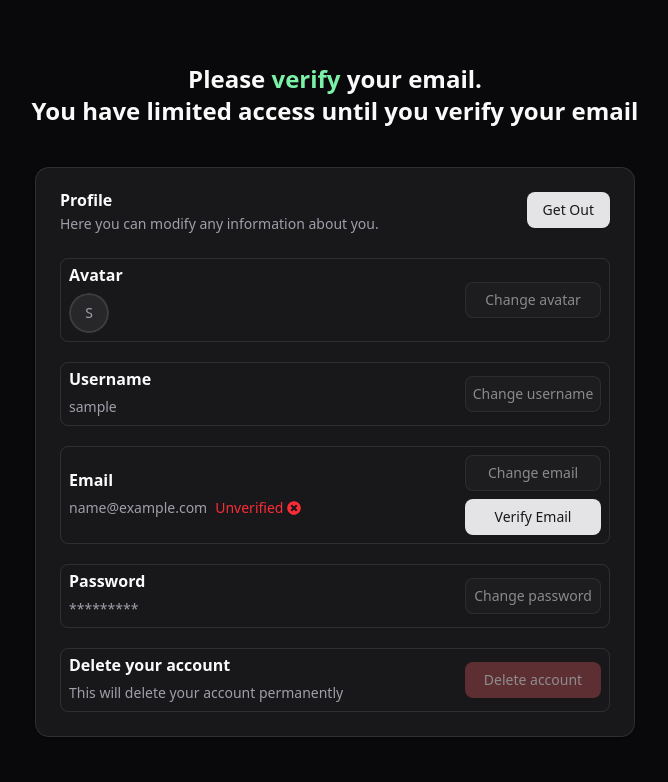
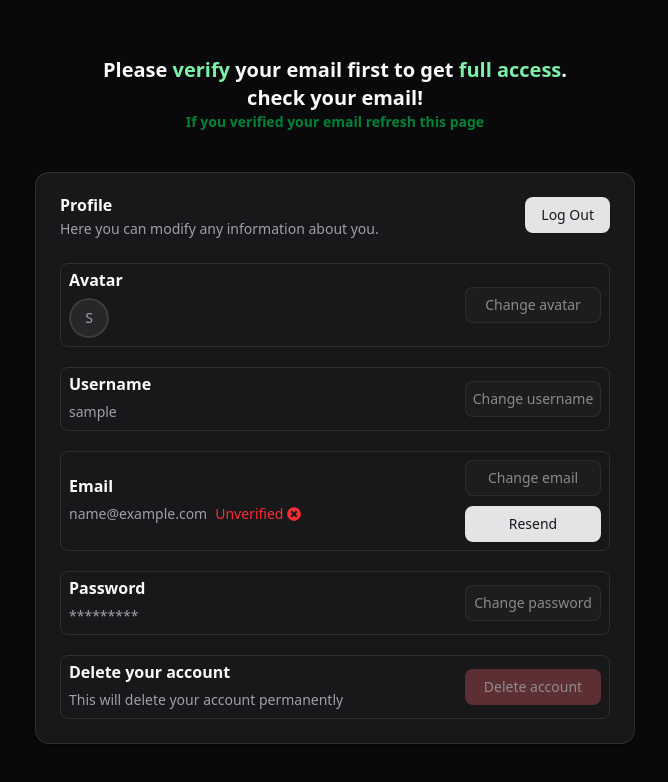
Before and after one commit to m3gezz/ChatWave, a React (Vite) app in the folder frontend/: page /user/profile in a window 1280 px wide. Shown: the top 782 px of the page, without its empty margins (305-973 px from the left). Built offline with nearby package versions, Linux system fonts and the light colour scheme; sample sign-in values are in the browser's storage.

Commit message:
changing the email verification process

```diff
--- a/frontend/src/components/animations/Spinner.jsx
+++ b/frontend/src/components/animations/Spinner.jsx
@@ -3,7 +3,7 @@ import { Loader2Icon } from "lucide-react";
 
 export default function Spinner() {
   return (
-    <div role="status" className="flex items-center gap-1">
+    <div role="status" className="flex items-center gap-1 select-none">
       <Loader2Icon className="animate-spin" />
       Please wait
     </div>
--- a/frontend/src/components/custom/EmailVerify.jsx
+++ /dev/null
@@ -1,104 +0,0 @@
-import { Button } from "@/components/ui/button";
-import {
-  DialogClose,
-  DialogContent,
-  DialogDescription,
-  DialogFooter,
-  DialogHeader,
-  DialogTitle,
-} from "@/components/ui/dialog";
-import { Input } from "@/components/ui/input";
-import { Label } from "@/components/ui/label";
-import { useMainContext } from "../../contexts/MainContext";
-import { useForm } from "react-hook-form";
-import { zodResolver } from "@hookform/resolvers/zod";
-import { emailVerificationSchema } from "../../schemas/schemas";
-import Error from "./Error";
-import { useEffect, useState } from "react";
-import Spinner from "../animations/Spinner";
-import { Client } from "../../axios/axios";
-import { useNavigate } from "react-router-dom";
-
-export default function EmailVerify() {
-  const { user, token, handleUser } = useMainContext();
-  const [loading, setLoading] = useState(false);
-  const navigate = useNavigate();
-
-  const form = useForm({
-    resolver: zodResolver(emailVerificationSchema),
-    defaultValues: {
-      code: "",
-    },
-  });
-
-  const sendCode = async () => {
-    console.log("hi");
-  };
-
-  useEffect(() => {
-    sendCode();
-  }, []);
-
-  const handleOnSubmit = async (data) => {
-    // setLoading(true);
-    // try {
-    //   const response = await Client.patch(`/api/users/${user.id}`, data, {
-    //     headers: { Authorization: `Bearer ${token}` },
-    //   });
-    //   handleUser(response.data);
-    //   navigate("/user");
-    // } catch (err) {
-    //   const errors = err.response?.data?.errors;
-
-    //   if (errors) {
-    //     Object.keys(errors).forEach((field) => {
-    //       form.setError(field, {
-    //         type: "server",
-    //         message: errors[field][0],
-    //       });
-    //     });
-    //   }
-    // } finally {
-    //   setLoading(false);
-    // }
-    console.log(data.code.toUpperCase());
-  };
-
-  return (
-    <DialogContent className="sm:max-w-[425px]">
-      <form onSubmit={form.handleSubmit(handleOnSubmit)}>
-        <DialogHeader>
-          <DialogTitle>Verify your Email</DialogTitle>
-          <DialogDescription>
-            We sent a 5 digits code to your email. Enter it to verify your
-            email. The code will expire in 10 minutes
-          </DialogDescription>
-        </DialogHeader>
-        <div className="space-y-2.5 py-2">
-          <Label htmlFor="code">Verifying Code</Label>
-          <Input
-            id="code"
-            {...form.register("code")}
-            placeholder="Enter code"
-            maxLength={5}
-            className={"text-lg text-center uppercase w-[50%] mx-auto my-2.5"}
-          />
-          {form.formState.errors.code && (
-            <Error>{form.formState.errors.code.message}</Error>
-          )}
-        </div>
-        <DialogFooter>
-          <DialogClose asChild>
-            <Button variant="outline">Cancel</Button>
-          </DialogClose>
-          <Button type="button" variant={"secondary"}>
-            Resend
-          </Button>
-          <Button type="submit" disabled={loading}>
-            {loading ? <Spinner /> : "Verify"}
-          </Button>
-        </DialogFooter>
-      </form>
-    </DialogContent>
-  );
-}
--- a/frontend/src/pages/user/Main.jsx
+++ b/frontend/src/pages/user/Main.jsx
@@ -9,6 +9,7 @@ export default function Main() {
   if (token && !user.email_verified_at) {
     return <Navigate to={"/user/profile"} />;
   }
+
   return (
     <main className="min-h-screen select-none w-full md:w-[90%] mx-auto lg:w-[80%] flex md:py-4">
       <SideBar />
--- a/frontend/src/pages/user/Profile.jsx
+++ b/frontend/src/pages/user/Profile.jsx
@@ -1,4 +1,4 @@
-import React, { useState } from "react";
+import React, { useEffect, useState } from "react";
 import { Avatar, AvatarFallback, AvatarImage } from "@/components/ui/avatar";
 import {
   Card,
@@ -18,16 +18,26 @@ import PasswordEdit from "../../components/custom/PasswordEdit";
 import EmailEdit from "../../components/custom/EmailEdit";
 import AvatarEdit from "../../components/custom/AvatarEdit";
 import { FaCheckCircle, FaTimesCircle } from "react-icons/fa";
-import EmailVerify from "../../components/custom/EmailVerify";
 import AccountDelete from "../../components/custom/AccountDelete";
+import Spinner from "../../components/animations/Spinner";
 import { Client } from "../../axios/axios";
-import Spinner from "../../components/animations/Spinner";
 
 export default function Profile() {
   const { user, token, handleUser, handleToken } = useMainContext();
+  const [loading, setLoading] = useState(false);
+  const [countdown, setCountdown] = useState(0);
 
-  const [loading, setLoading] = useState(false);
   const initial = user.username.charAt(0).toUpperCase();
+
+  useEffect(() => {
+    if (countdown <= 0) return;
+
+    const timer = setInterval(() => {
+      setCountdown((prev) => prev - 1);
+    }, 1000);
+
+    return () => clearInterval(timer);
+  }, [countdown]);
 
   const handleLogout = async () => {
     setLoading(true);
@@ -49,17 +59,24 @@ export default function Profile() {
 
   return (
     <main className="flex flex-col gap-10 min-h-screen select-none justify-center items-center">
-      <h1 className="text-2xl font-bold text-center w-full">
+      <h1 className="text-xl font-bold text-center w-full">
         {user.email_verified_at ? (
           <p>
             Trying to <span className="text-green-300">modify</span> your
             profile huh. <br /> have fun!
           </p>
         ) : (
-          <p>
-            Please <span className="text-green-300">verify</span> your email.
-            <br /> You have limited access until you verify your email
-          </p>
+          <>
+            <p>
+              Please<span className="text-green-300"> verify</span> your email
+              first to get
+              <span className="text-green-300"> full access</span>.<br />
+              check your email!
+              <span className="text-sm block text-green-700">
+                If you verified your email refresh this page
+              </span>
+            </p>
+          </>
         )}
       </h1>
       <FadIn>
@@ -76,7 +93,7 @@ export default function Profile() {
                 </Button>
               ) : (
                 <Button onClick={handleLogout} disabled={loading}>
-                  {loading ? <Spinner /> : "Get Out"}
+                  {loading ? <Spinner /> : "Log Out"}
                 </Button>
               )}
             </CardAction>
@@ -145,7 +162,7 @@ export default function Profile() {
                   )}
                 </CardDescription>
               </div>
-              <div className="flex flex-col gap-2">
+              <div className="flex flex-col gap-2.5">
                 <Dialog>
                   <DialogTrigger asChild>
                     <Button
@@ -159,12 +176,12 @@ export default function Profile() {
                   <EmailEdit />
                 </Dialog>
                 {!user.email_verified_at && (
-                  <Dialog>
-                    <DialogTrigger asChild>
-                      <Button className={"w-34"}>Verify Email</Button>
-                    </DialogTrigger>
-                    <EmailVerify />
-                  </Dialog>
+                  <Button
+                    disabled={countdown > 0}
+                    onClick={() => setCountdown(30)}
+                  >
+                    {countdown === 0 ? "Resend" : `Wait ${countdown}s`}
+                  </Button>
                 )}
               </div>
             </div>
```
